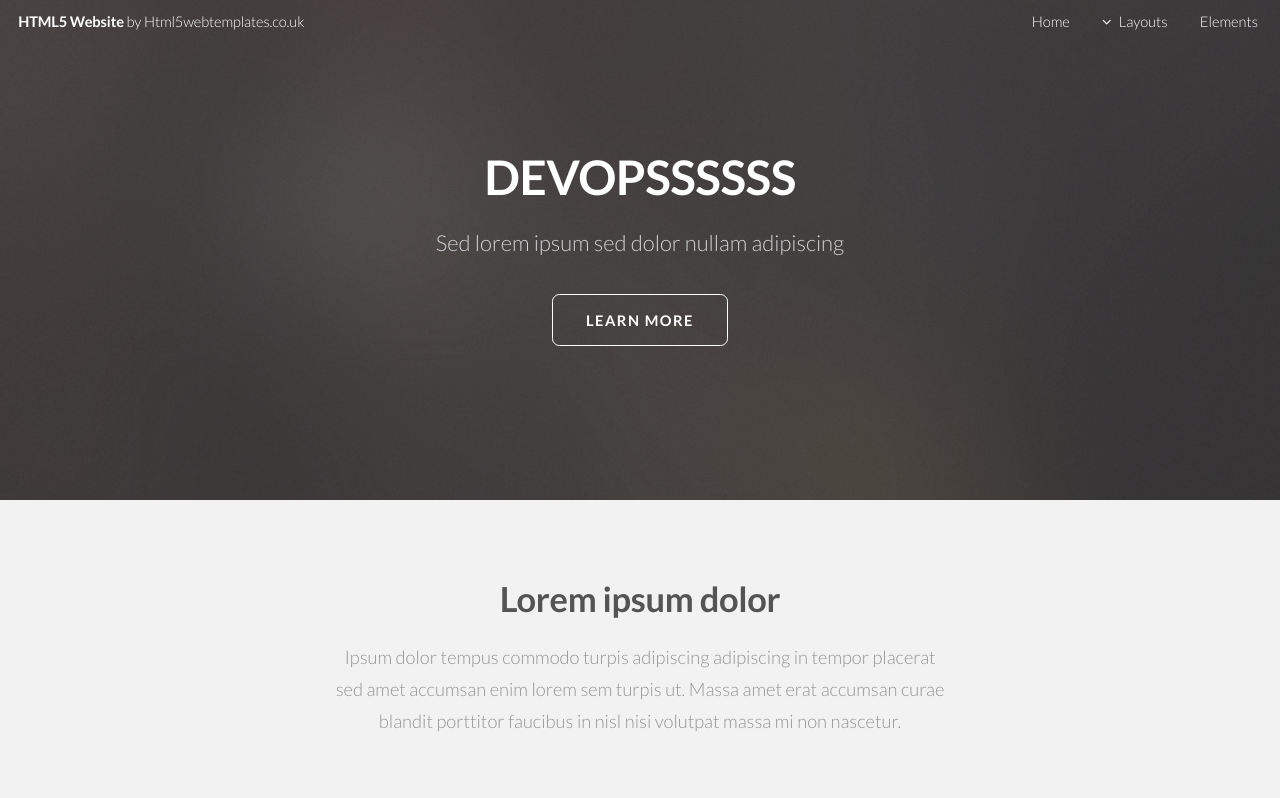
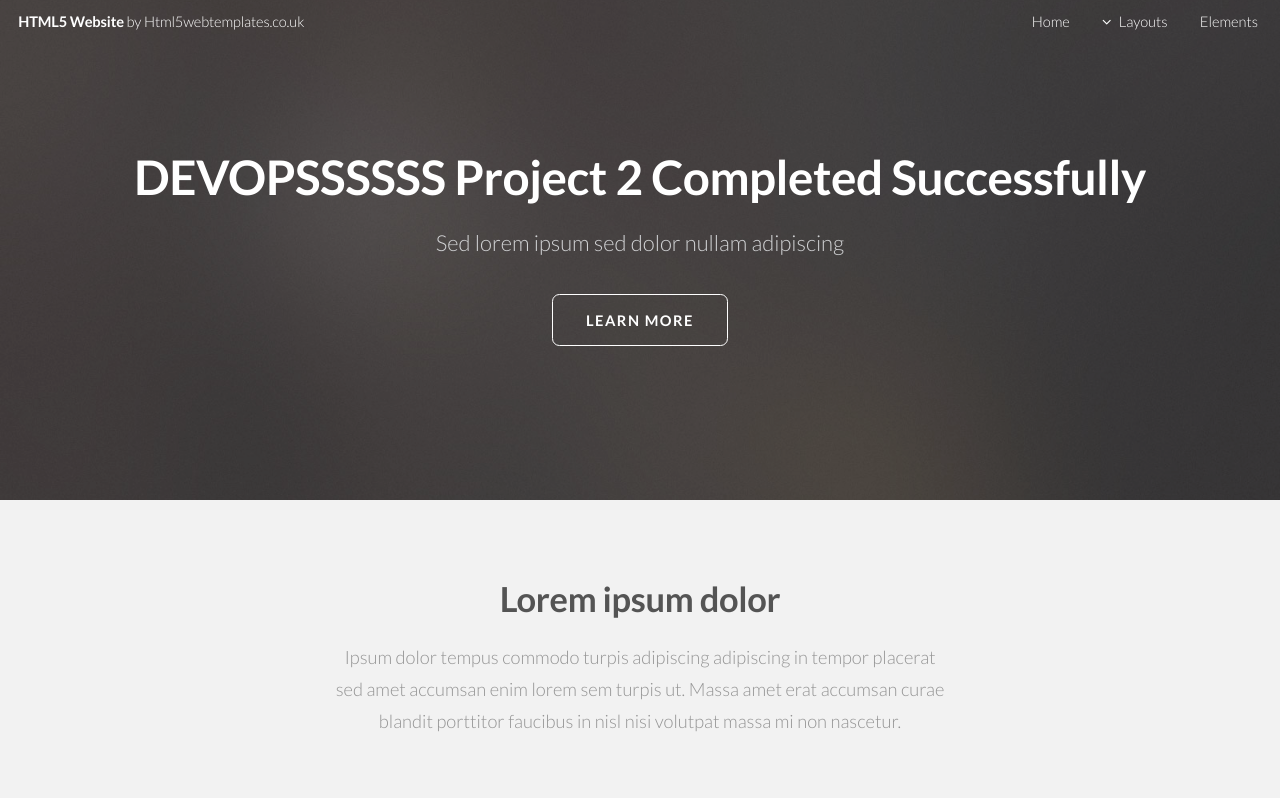
Before and after one commit to kotkarpratik141/2_pipeline, a plain HTML site: page index.html in a window 1280 px wide. Shown: the top 798 px of the page. Drawn offline with Linux system fonts and the light colour scheme.

Commit message:
Update index.html

```diff
--- a/index.html
+++ b/index.html
@@ -56,7 +56,7 @@
 		<!-- Banner -->
 			<section id="banner">
 				<div class="inner">
-					<h2>DEVOPSSSSSS</h2>
+					<h2>DEVOPSSSSSS Project 2 Completed Successfully</h2>
 					<p>Sed lorem ipsum sed dolor nullam adipiscing</p>
 					<ul class="actions">
 						<li><a href="#one" class="button big scrolly">Learn More</a></li>
```
